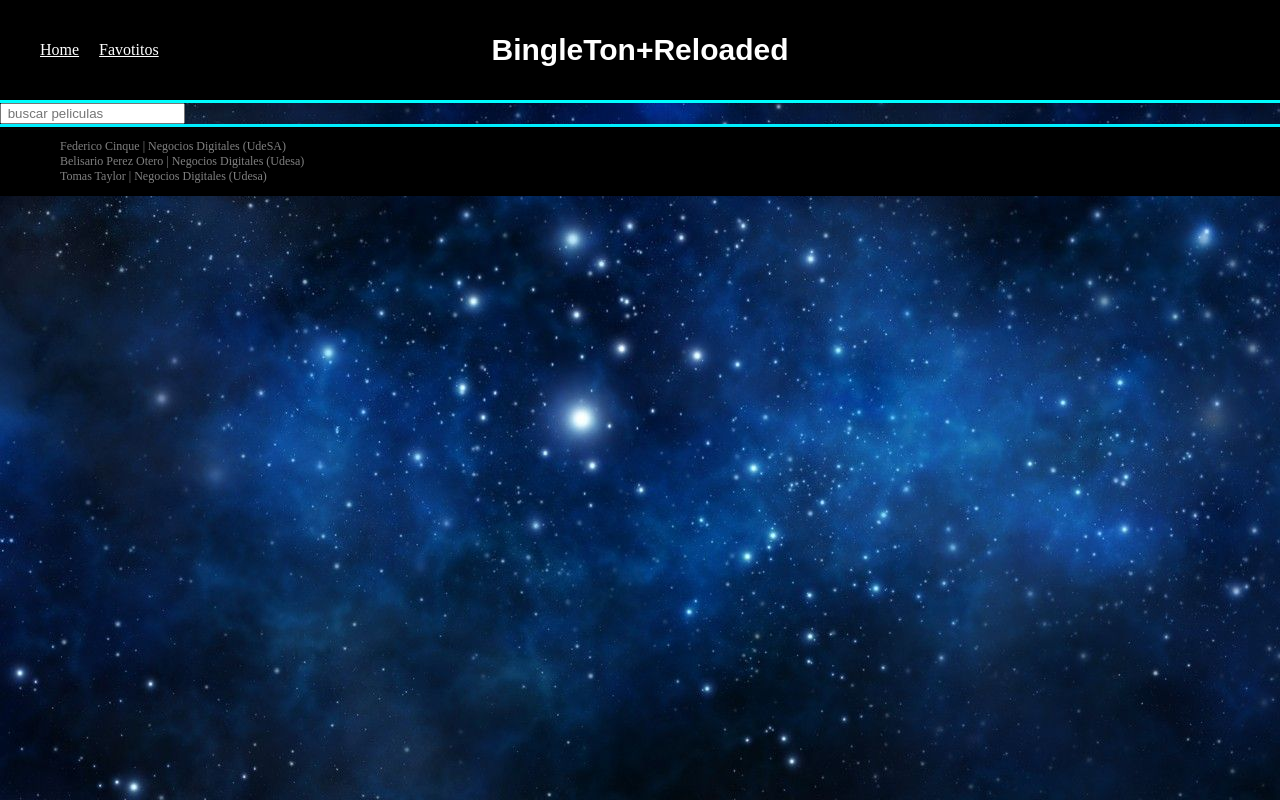
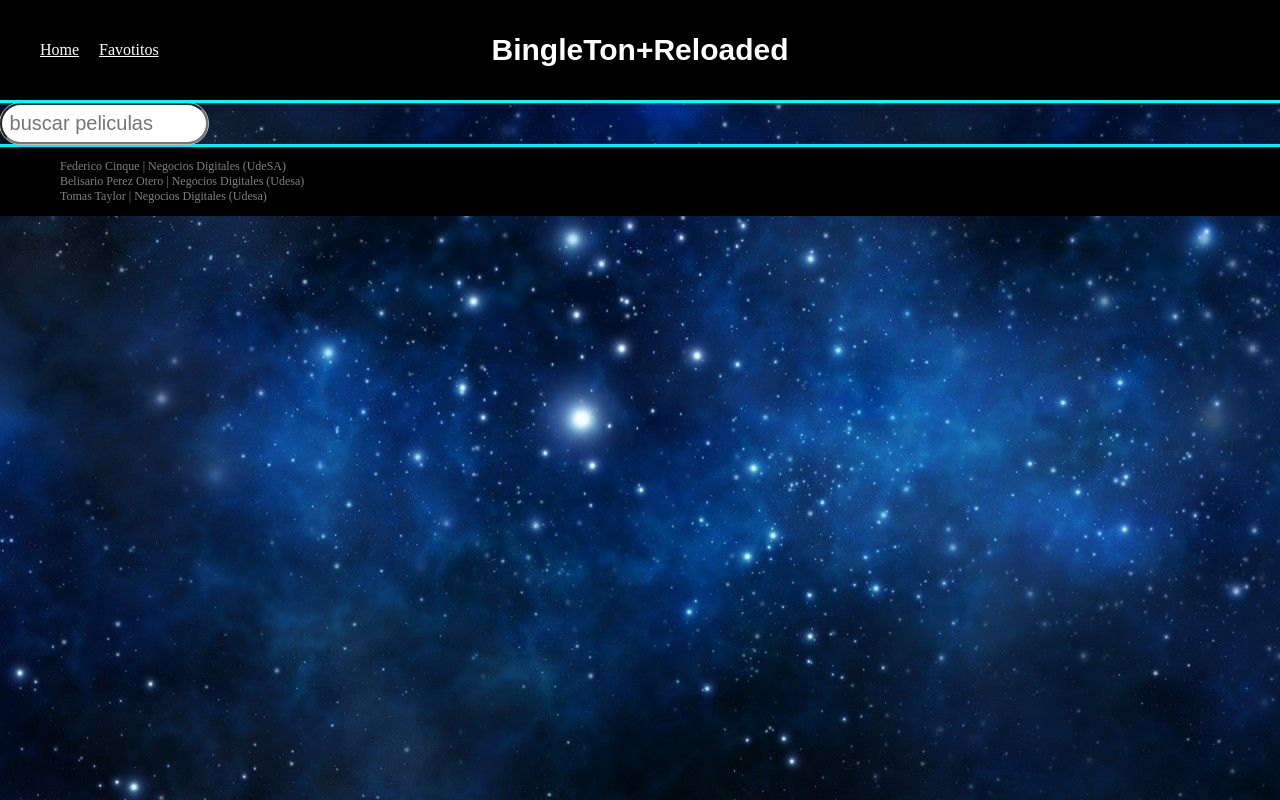
Before and after one commit to BelisarioPO/TIP-III, a React (Create React App) app: page /Buscador in a window 1280 px wide. Built offline with nearby package versions, Linux system fonts and the light colour scheme.

Commit message:
Editando buscador

```diff
--- a/src/components/Buscador/Buscador.js
+++ b/src/components/Buscador/Buscador.js
@@ -25,7 +25,7 @@ class Buscador extends Component{
 			<>
 			<div className=''>
 			<form onSubmit={(event)=> this.prevenirRefresh(event)}>
-				<input className='buscadorInput' placeholder=' buscar peliculas' type='text' onChange={(event)=> this.actualizarEstado(event)} value={this.state.valorInput} required/>
+				<input className='buscador' placeholder=' buscar peliculas' type='text' onChange={(event)=> this.actualizarEstado(event)} value={this.state.valorInput} required/>
 			</form>
 			</div>
 			</>
```
